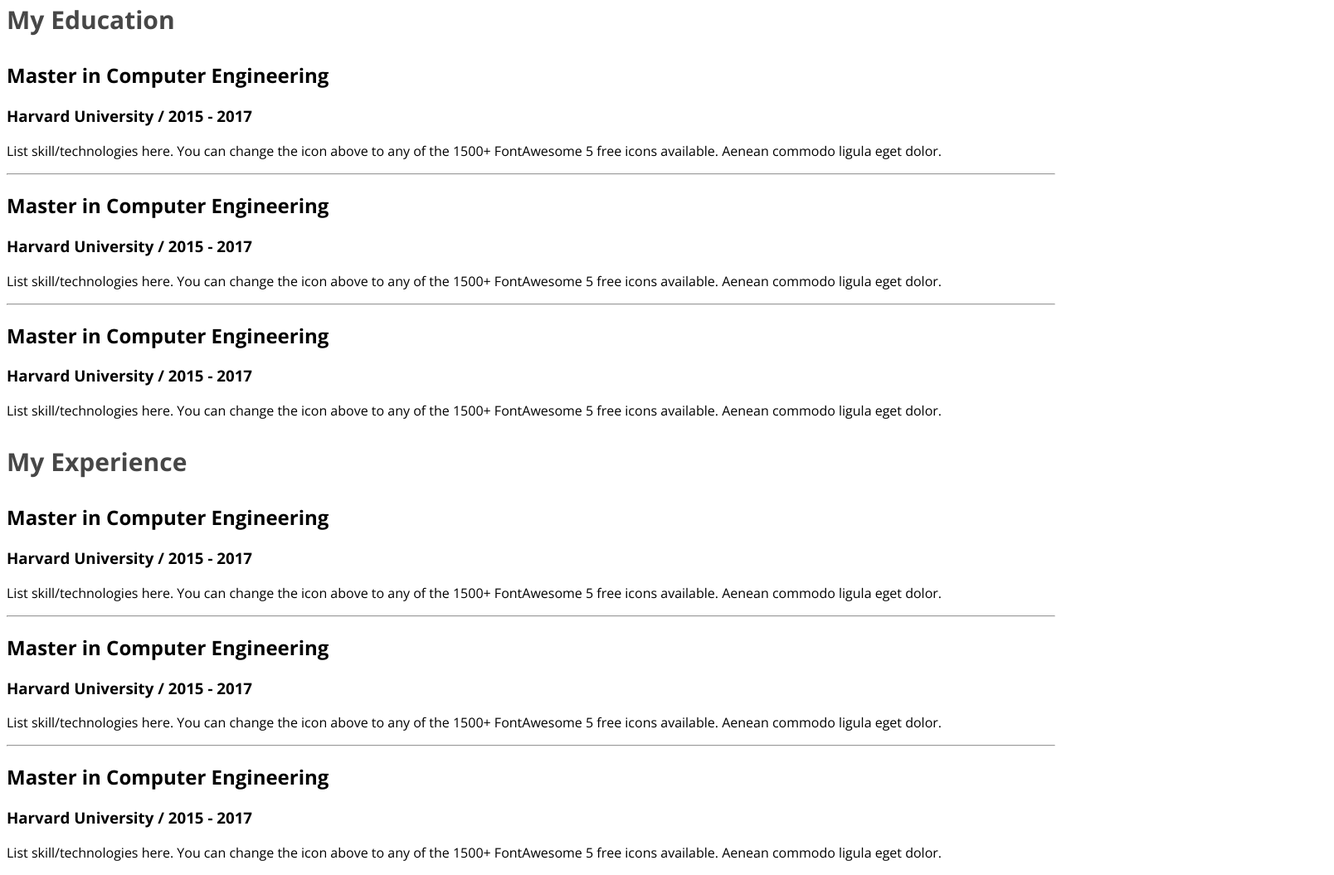
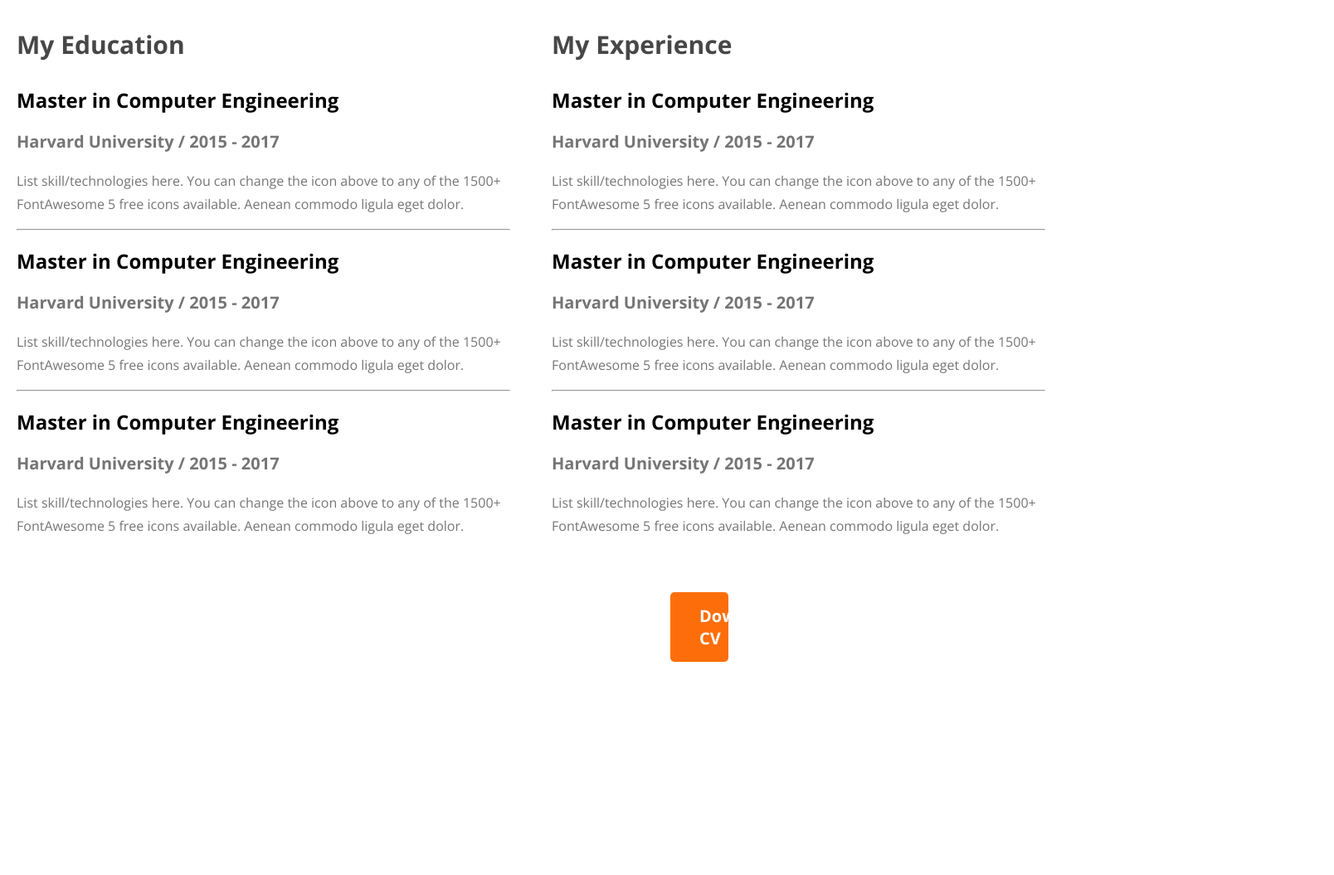
Before and after one commit to sagarahmedsajjad/webdevoloper-portfolio, a plain HTML site: page index.html in a window 1280 px wide. Shown: the part 2686-3741 px from the top of the page at 83% size, 1608 px wide, since content can reach past the window. After the commit the page ends 3542 px from the top, so only its background shows below. Drawn offline with nearby package versions, Linux system fonts and the light colour scheme.

```diff
--- a/index.html
+++ b/index.html
@@ -133,7 +133,7 @@
                     </div>
 
                     </div>
-                </div>
+
                 <div class="resume-column">
                     <h3 class="resume-column-title">
                         My Experience
@@ -167,6 +167,11 @@
 
         </section>
 
+        <div class="download-again">
+            <div class="btn-primary">Download CV</div>
+        </div>
+
+
 
     </main>
     <footer>
--- a/styles/portfolio.css
+++ b/styles/portfolio.css
@@ -199,3 +199,32 @@
     font-weight: 700;
 
 }
+.resume-container{
+    display: flex;
+    gap: 50px;
+    width: 1240px;
+    margin: 0 auto;
+}
+.resume-item-institute{
+    color:  #757575;
+
+font-size: 20px;
+
+font-weight: 600;
+
+}
+.resume-item-description{
+    color:#757575;
+
+font-size: 16px;
+
+font-weight: 400;
+line-height: 28px;
+}
+
+.download-again{
+    text-align: center;
+   padding: 50px 800px;
+
+
+}
```
